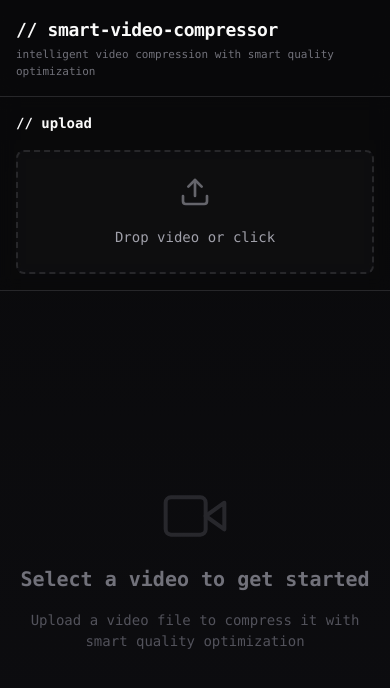
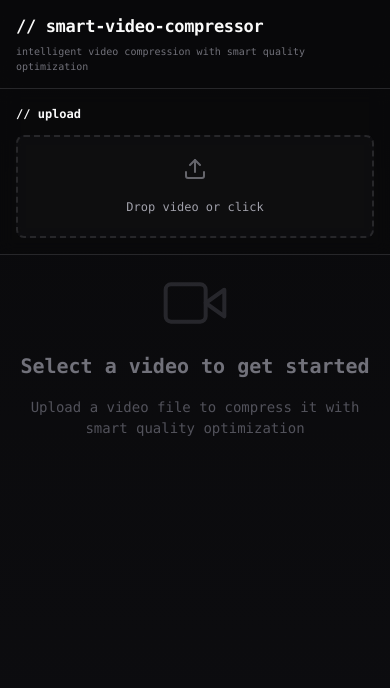
Before and after one commit to Guillermode20/liteclip, a Svelte app in the folder frontend/: page / in a window 390 px wide. Shown: the top 688 px of the page. Built offline with nearby package versions, Linux system fonts and the light colour scheme.

Commit message:
Refactor CSS for improved responsiveness and mobile touch interactions. Update App.svelte to enhance video element accessibility with preload and aria-label attributes. Adjust index.html to reference updated bundled assets.

```diff
--- a/frontend/src/app.css
+++ b/frontend/src/app.css
@@ -21,16 +21,14 @@ body {
 
 #app {
     width: 100%;
-    height: 100vh;
-    overflow: hidden;
+    min-height: 100vh;
 }
 
 /* Main Layout */
 .app-layout {
     display: flex;
     flex-direction: column;
-    height: 100vh;
-    overflow: hidden;
+    min-height: 100vh;
 }
 
 .app-header {
@@ -49,28 +47,55 @@ body {
     font-weight: 600;
     color: #fafafa;
     letter-spacing: -0.02em;
+    word-break: break-word;
+    overflow-wrap: break-word;
 }
 
 .subtitle {
     margin: 4px 0 0 0;
     font-size: 13px;
     color: #71717a;
+    word-break: break-word;
+    overflow-wrap: break-word;
 }
 
 .main-layout {
     display: flex;
     flex: 1;
-    overflow: hidden;
+    min-width: 0;
+}
+
+@media (min-width: 769px) {
+    #app {
+        height: 100vh;
+        overflow: hidden;
+    }
+
+    .app-layout {
+        height: 100vh;
+        overflow: hidden;
+    }
+
+    .main-layout {
+        overflow: hidden;
+    }
 }
 
 /* Sidebar */
 .sidebar {
     width: 420px;
+    min-width: 0;
     border-right: 1px solid #27272a;
     background: rgba(9, 9, 11, 0.6);
     backdrop-filter: blur(8px);
-    overflow-y: auto;
-    overflow-x: hidden;
+    flex-shrink: 0;
+}
+
+@media (min-width: 769px) {
+    .sidebar {
+        overflow-y: auto;
+        overflow-x: hidden;
+    }
 }
 
 .sidebar-content {
@@ -96,11 +121,17 @@ body {
 /* Main Content */
 .main-content {
     flex: 1;
-    overflow-y: auto;
+    min-width: 0;
     padding: 32px;
     display: flex;
     flex-direction: column;
     gap: 20px;
+}
+
+@media (min-width: 769px) {
+    .main-content {
+        overflow-y: auto;
+    }
 }
 
 .content-card {
@@ -110,6 +141,9 @@ body {
     border-radius: 12px;
     padding: 24px;
     animation: fadeIn 0.3s ease-out;
+    min-width: 0;
+    overflow-wrap: break-word;
+    word-break: break-word;
 }
 
 .content-placeholder {
@@ -155,6 +189,8 @@ body {
     cursor: pointer;
     position: relative;
     outline: none;
+    -webkit-tap-highlight-color: transparent;
+    touch-action: manipulation;
 }
 
 .upload-area:hover {
@@ -196,6 +232,8 @@ body {
     display: inline-block;
     max-width: 100%;
     word-break: break-word;
+    overflow-wrap: break-word;
+    hyphens: auto;
 }
 
 /* Metadata */
@@ -255,6 +293,9 @@ body {
 .setting-value {
     color: #71717a;
     font-size: 13px;
+    text-align: right;
+    word-break: break-word;
+    overflow-wrap: break-word;
 }
 
 .preset-buttons {
@@ -277,6 +318,8 @@ body {
     font-family: 'Consolas', 'Monaco', 'Courier New', monospace;
     font-weight: 500;
     outline: none;
+    -webkit-tap-highlight-color: transparent;
+    touch-action: manipulation;
 }
 
 .preset-btn:hover {
@@ -327,6 +370,7 @@ input[type="range"]::-webkit-slider-thumb {
     border: 2px solid #09090b;
     box-shadow: 0 2px 4px rgba(0, 0, 0, 0.6);
     transition: all 0.2s ease;
+    touch-action: none;
 }
 
 input[type="range"]::-webkit-slider-thumb:hover {
@@ -354,6 +398,7 @@ input[type="range"]::-moz-range-thumb {
     border: 2px solid #09090b;
     box-shadow: 0 2px 4px rgba(0, 0, 0, 0.6);
     transition: all 0.2s ease;
+    touch-action: none;
 }
 
 input[type="range"]::-moz-range-thumb:hover {
@@ -421,6 +466,8 @@ select option {
     transition: all 0.2s ease;
     outline: none;
     border: none;
+    -webkit-tap-highlight-color: transparent;
+    touch-action: manipulation;
 }
 
 .action-btn.primary {
@@ -540,7 +587,10 @@ select option {
 
 .status-message {
     flex: 1;
+    min-width: 0;
     font-size: 14px;
+    word-break: break-word;
+    overflow-wrap: break-word;
 }
 
 .status-card.status-processing {
@@ -573,8 +623,10 @@ select option {
 
 .video-container video {
     width: 100%;
+    height: auto;
     display: block;
     max-height: 70vh;
+    object-fit: contain;
 }
 
 /* Metadata Section */
@@ -599,12 +651,14 @@ select option {
     display: grid;
     grid-template-columns: repeat(auto-fit, minmax(150px, 1fr));
     gap: 12px;
+    min-width: 0;
 }
 
 .metadata-item {
     display: flex;
     flex-direction: column;
     gap: 4px;
+    min-width: 0;
 }
 
 .metadata-label {
@@ -619,6 +673,8 @@ select option {
     color: #a1a1aa;
     font-weight: 600;
     font-family: 'Courier New', monospace;
+    word-break: break-word;
+    overflow-wrap: break-word;
 }
 
 .metadata-value.positive {
@@ -636,6 +692,7 @@ select option {
     display: grid;
     grid-template-columns: repeat(auto-fit, minmax(200px, 1fr));
     gap: 16px;
+    min-width: 0;
 }
 
 .info-card {
@@ -663,6 +720,7 @@ select option {
 
 .info-content {
     flex: 1;
+    min-width: 0;
 }
 
 .info-content h4 {
@@ -687,6 +745,8 @@ select option {
     color: #71717a;
     margin: 0;
     line-height: 1.4;
+    word-break: break-word;
+    overflow-wrap: break-word;
 }
 
 /* Tips Section */
@@ -719,6 +779,14 @@ select option {
     font-size: 13px;
     color: #a1a1aa;
     line-height: 1.5;
+    min-width: 0;
+}
+
+.tips-list li span {
+    flex: 1;
+    min-width: 0;
+    word-break: break-word;
+    overflow-wrap: break-word;
 }
 
 .tip-icon {
@@ -776,25 +844,74 @@ select option {
 }
 
 /* Responsive Design */
-@media (max-width: 1024px) {
+@media (max-width: 1400px) {
+    .sidebar {
+        width: 380px;
+    }
+}
+
+@media (max-width: 1200px) {
     .sidebar {
         width: 360px;
     }
 
     .main-content {
+        padding: 28px;
+    }
+
+    .info-grid {
+        grid-template-columns: repeat(2, 1fr);
+    }
+}
+
+@media (max-width: 1024px) {
+    .sidebar {
+        width: 340px;
+    }
+
+    .main-content {
         padding: 24px;
+    }
+
+    .metadata-grid {
+        grid-template-columns: repeat(auto-fit, minmax(140px, 1fr));
+    }
+}
+
+@media (max-width: 900px) {
+    .sidebar {
+        width: 320px;
+    }
+
+    .app-header {
+        padding: 20px 24px;
+    }
+
+    .app-header h1 {
+        font-size: 22px;
+    }
+
+    .subtitle {
+        font-size: 12px;
     }
 }
 
 @media (max-width: 768px) {
+    #app {
+        height: auto;
+        overflow: visible;
+    }
+
     .app-layout {
         height: auto;
         min-height: 100vh;
+        overflow: visible;
     }
 
     .main-layout {
         flex-direction: column;
         overflow: visible;
+        flex: none;
     }
 
     .sidebar {
@@ -802,6 +919,9 @@ select option {
         border-right: none;
         border-bottom: 1px solid #27272a;
         overflow-y: visible;
+        overflow-x: visible;
+        max-height: none;
+        flex-shrink: 0;
     }
 
     .sidebar-content {
@@ -809,7 +929,7 @@ select option {
     }
 
     .app-header {
-        padding: 20px;
+        padding: 18px 20px;
     }
 
     .app-header h1 {
@@ -823,6 +943,8 @@ select option {
     .main-content {
         padding: 20px;
         overflow-y: visible;
+        overflow-x: visible;
+        flex: none;
     }
 
     .content-card {
@@ -834,16 +956,22 @@ select option {
         gap: 10px;
     }
 
+    .action-btn {
+        width: 100%;
+    }
+
     .video-container video {
         max-height: 50vh;
+        object-fit: contain;
     }
 
     .metadata-grid {
         grid-template-columns: repeat(2, 1fr);
+        gap: 10px;
     }
 
     .metadata-section {
-        padding: 12px;
+        padding: 14px;
     }
 
     .metadata-title {
@@ -860,10 +988,11 @@ select option {
 
     .info-grid {
         grid-template-columns: 1fr;
+        gap: 12px;
     }
 
     .info-card {
-        padding: 12px;
+        padding: 14px;
     }
 
     .info-stat {
@@ -873,11 +1002,357 @@ select option {
     .tips-list li {
         font-size: 12px;
     }
+
+    .preset-buttons {
+        gap: 6px;
+    }
+
+    .preset-btn {
+        font-size: 11px;
+        padding: 8px 10px;
+    }
+
+    .upload-area {
+        padding: 28px 20px;
+    }
+
+    .section-title {
+        font-size: 13px;
+    }
+}
+
+/* Touch-friendly improvements for mobile */
+@media (hover: none) and (pointer: coarse) {
+    .preset-btn,
+    .action-btn,
+    .upload-area {
+        min-height: 44px;
+    }
+
+    input[type="range"] {
+        height: 12px;
+    }
+
+    input[type="range"]::-webkit-slider-thumb {
+        width: 24px;
+        height: 24px;
+    }
+
+    input[type="range"]::-moz-range-thumb {
+        width: 24px;
+        height: 24px;
+    }
+}
+
+@media (max-width: 640px) {
+    .app-header {
+        padding: 16px 18px;
+    }
+
+    .app-header h1 {
+        font-size: 18px;
+    }
+
+    .subtitle {
+        font-size: 11px;
+    }
+
+    .sidebar-content {
+        padding: 18px;
+    }
+
+    .main-content {
+        padding: 18px;
+    }
+
+    .content-card {
+        padding: 18px;
+    }
+
+    .upload-area {
+        padding: 24px 16px;
+    }
+
+    .upload-icon {
+        width: 28px;
+        height: 28px;
+    }
+
+    .upload-text {
+        font-size: 13px;
+    }
+
+    .file-info {
+        font-size: 11px;
+        padding: 6px 10px;
+    }
+
+    .metadata {
+        padding: 14px;
+        font-size: 12px;
+    }
+
+    .metadata strong {
+        min-width: 80px;
+        font-size: 11px;
+    }
+
+    .preset-btn {
+        font-size: 10px;
+        padding: 7px 8px;
+    }
+
+    .action-btn {
+        padding: 11px 16px;
+        font-size: 13px;
+    }
+
+    .info-stat {
+        font-size: 15px;
+    }
+
+    .info-content h4 {
+        font-size: 12px;
+    }
+
+    .info-detail {
+        font-size: 11px;
+    }
+
+    .tips-title {
+        font-size: 12px;
+    }
+
+    .tips-list li {
+        font-size: 11px;
+    }
+
+    .video-container video {
+        max-height: 40vh;
+    }
+
+    .metadata-grid {
+        grid-template-columns: 1fr;
+        gap: 8px;
+    }
+
+    .metadata-item {
+        flex-direction: row;
+        justify-content: space-between;
+        align-items: center;
+        padding: 6px 0;
+        border-bottom: 1px solid #27272a;
+    }
+
+    .metadata-item:last-child {
+        border-bottom: none;
+    }
+
+    .metadata-label {
+        font-size: 11px;
+    }
+
+    .metadata-value {
+        font-size: 12px;
+    }
+
+    .status-card {
+        padding: 14px 16px;
+        flex-wrap: wrap;
+    }
+
+    .status-message {
+        font-size: 13px;
+        width: 100%;
+        margin-top: 8px;
+    }
+
+    .progress-text {
+        font-size: 13px;
+    }
 }
 
 @media (max-width: 480px) {
     .app-header {
+        padding: 14px 16px;
+    }
+
+    .app-header h1 {
+        font-size: 17px;
+    }
+
+    .subtitle {
+        font-size: 10px;
+    }
+
+    .sidebar-content {
         padding: 16px;
+    }
+
+    .main-content {
+        padding: 16px;
+    }
+
+    .content-card {
+        padding: 16px;
+    }
+
+    .upload-area {
+        padding: 20px 14px;
+    }
+
+    .upload-icon {
+        width: 24px;
+        height: 24px;
+        margin-bottom: 10px;
+    }
+
+    .upload-text {
+        font-size: 12px;
+    }
+
+    .file-info {
+        font-size: 10px;
+        padding: 5px 8px;
+        margin-top: 10px;
+    }
+
+    .section-title {
+        font-size: 12px;
+        margin-bottom: 12px;
+    }
+
+    .preset-btn {
+        font-size: 9px;
+        padding: 6px 6px;
+    }
+
+    .action-btn {
+        padding: 10px 14px;
+        font-size: 12px;
+    }
+
+    .info-stat {
+        font-size: 14px;
+    }
+
+    .info-content h4 {
+        font-size: 11px;
+    }
+
+    .info-detail {
+        font-size: 10px;
+    }
+
+    .info-icon {
+        width: 24px;
+        height: 24px;
+    }
+
+    .tips-title {
+        font-size: 11px;
+    }
+
+    .tips-list li {
+        font-size: 10px;
+        gap: 8px;
+    }
+
+    .tip-icon {
+        width: 14px;
+        height: 14px;
+    }
+
+    .video-container video {
+        max-height: 35vh;
+    }
+
+    .metadata-section {
+        padding: 12px;
+    }
+
+    .metadata-title {
+        font-size: 11px;
+    }
+
+    .status-card {
+        padding: 12px 14px;
+    }
+
+    .status-icon {
+        width: 18px;
+        height: 18px;
+    }
+
+    .status-message {
+        font-size: 12px;
+    }
+
+    .progress-text {
+        font-size: 12px;
+    }
+
+    .helper-text {
+        font-size: 11px;
+    }
+
+    .estimate-line {
+        font-size: 11px;
+    }
+
+    .setting-label {
+        flex-wrap: wrap;
+        gap: 4px;
+    }
+
+    .setting-value {
+        font-size: 12px;
+        width: 100%;
+        text-align: right;
+    }
+}
+
+@media (max-width: 360px) {
+    .app-header {
+        padding: 12px 14px;
+    }
+
+    .app-header h1 {
+        font-size: 16px;
+    }
+
+    .subtitle {
+        font-size: 9px;
+    }
+
+    .sidebar-content,
+    .main-content {
+        padding: 14px;
+    }
+
+    .content-card {
+        padding: 14px;
+    }
+
+    .upload-area {
+        padding: 18px 12px;
+    }
+
+    .preset-btn {
+        font-size: 8px;
+        padding: 5px 4px;
+    }
+
+    .action-btn {
+        padding: 9px 12px;
+        font-size: 11px;
+    }
+}
+
+/* Landscape orientation adjustments for mobile */
+@media (max-height: 600px) and (orientation: landscape) {
+    .app-header {
+        padding: 12px 20px;
     }
 
     .app-header h1 {
@@ -900,29 +1375,19 @@ select option {
         padding: 16px;
     }
 
-    .upload-area {
-        padding: 24px 16px;
+    .video-container video {
+        max-height: 50vh;
+    }
+}
+
+/* Very wide screens */
+@media (min-width: 1920px) {
+    .main-content {
+        max-width: 1600px;
+        margin: 0 auto;
     }
 
-    .preset-btn {
-        font-size: 11px;
-        padding: 7px 10px;
-    }
-
-    .action-btn {
-        padding: 11px 18px;
-        font-size: 13px;
-    }
-
-    .info-stat {
-        font-size: 14px;
-    }
-
-    .info-content h4 {
-        font-size: 12px;
-    }
-
-    .tips-title {
-        font-size: 12px;
+    .sidebar {
+        max-width: 480px;
     }
 }
```
Also changed, not shown: frontend/src/App.svelte (+7 -1 lines), 1 other file (tests, documents, lock files or other folders).
